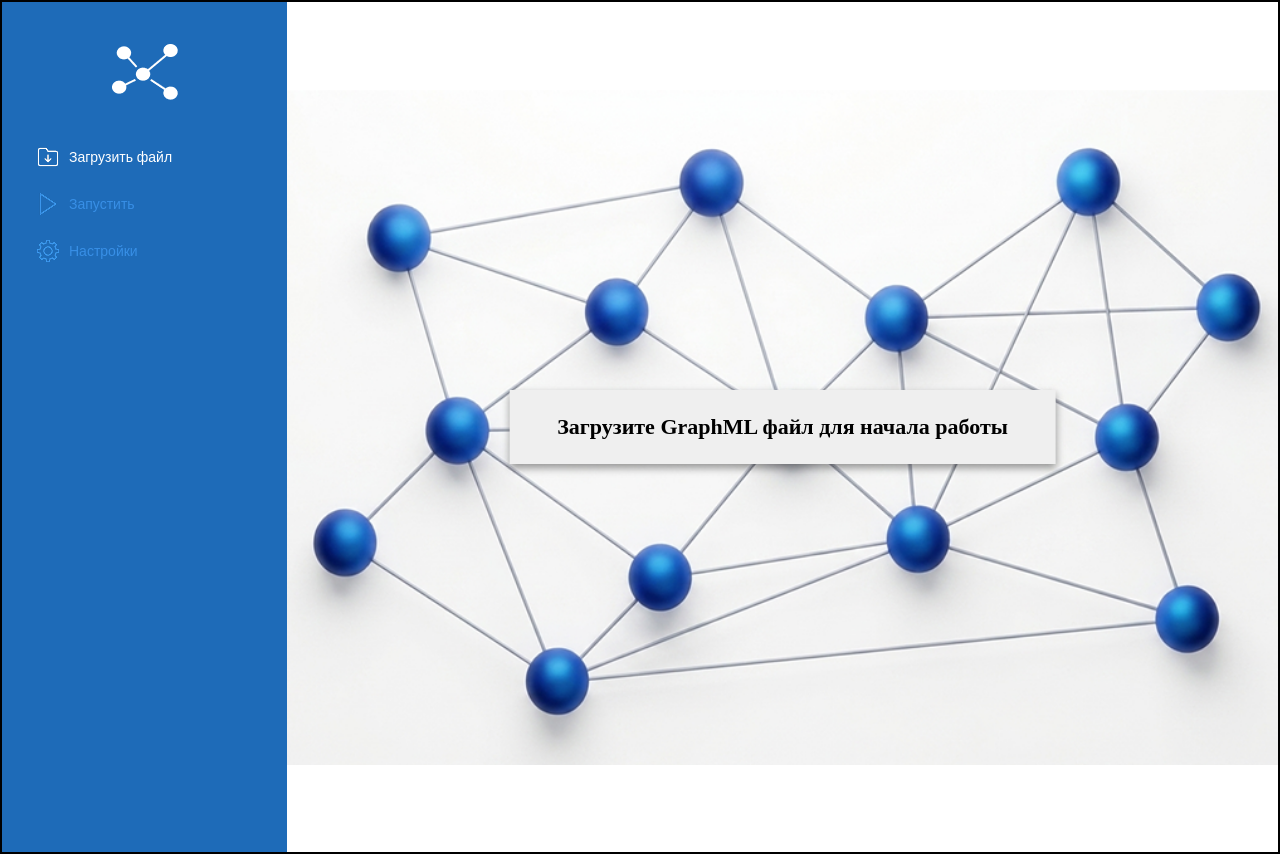
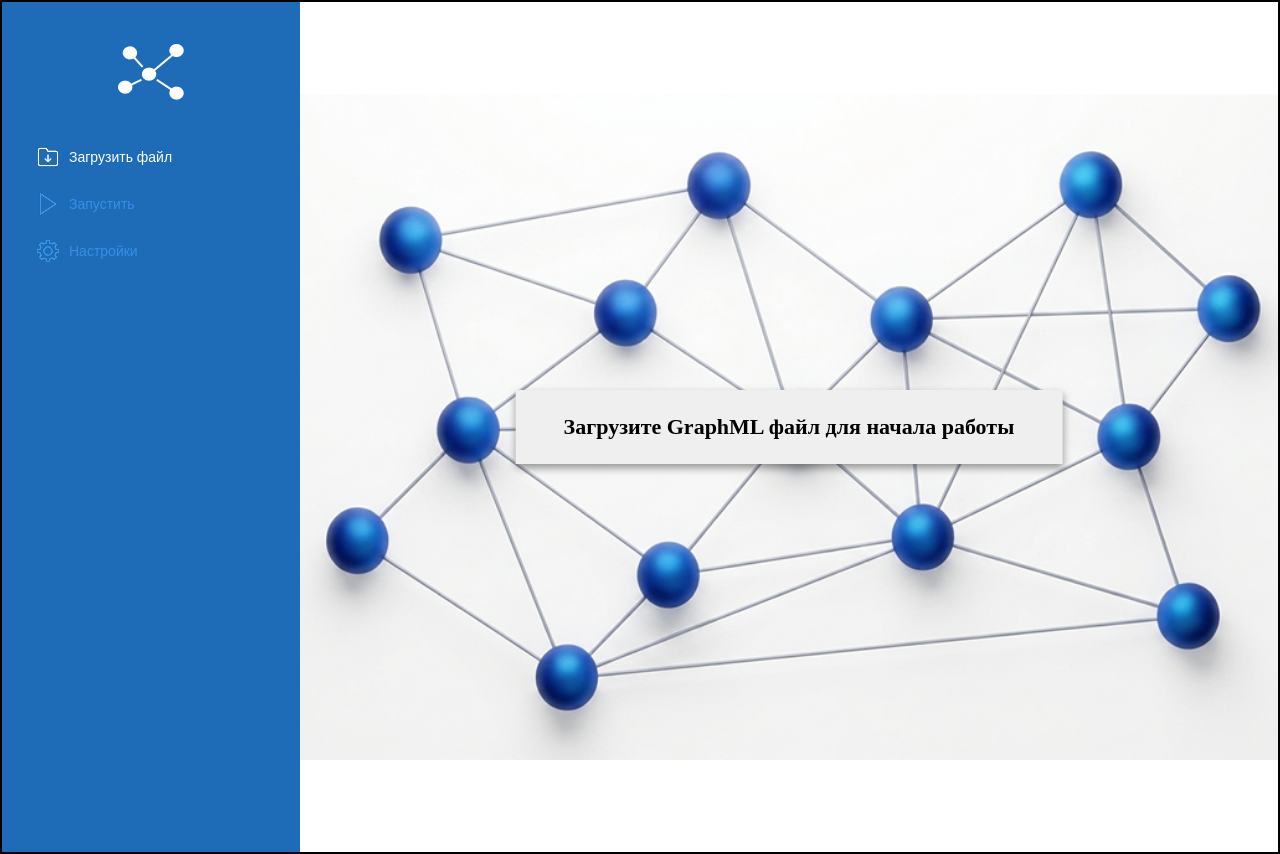
Before and after one commit to Polina-Druzhinina/agent-interpreter-ui, a React (Vite) app: page / in a window 1280 px wide. Built offline with nearby package versions, Linux system fonts and the light colour scheme.

Commit message:
Changed the width of the menu

```diff
--- a/src/styles/base.css
+++ b/src/styles/base.css
@@ -1,5 +1,5 @@
 .sidebar{
-    width: 20%;
+    width: 21%;
     height: 100vh;
     background-color: #1E6BB8;
     padding: 25px 15px;
```
